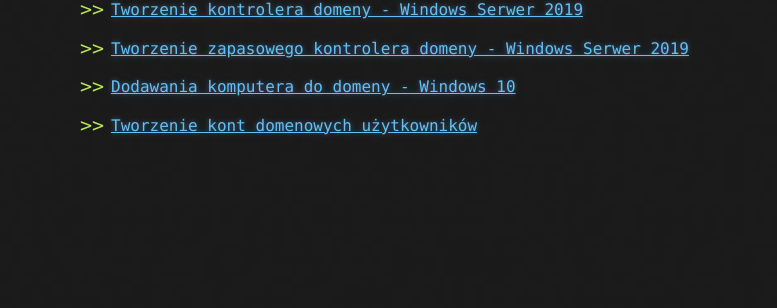
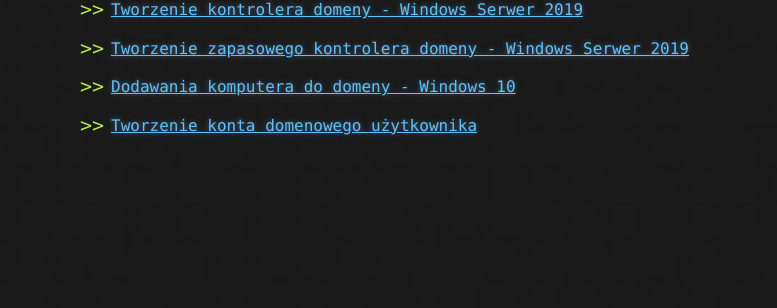
Before and after one commit to JakubK64/jakubk64.github.io, a Jekyll site: the page built from administration.md, in a window 1280 px wide. Shown: the part 328-636 px from the top of the page, without its empty margins (109-886 px from the left). Built offline with Jekyll 4.4.1, drawn with Linux system fonts in a browser that asks for light colours.

Commit message:
Update administration.md

```diff
--- a/administration.md
+++ b/administration.md
@@ -15,7 +15,7 @@
 				<li><a href="{{ "/creating-DC" | prepend: site.baseurl | replace: '//', '/' }}"><p>Tworzenie kontrolera domeny - Windows Serwer 2019</p></a></li>
 				<li><a href="{{ "/creating-DC-rep" | prepend: site.baseurl | replace: '//', '/' }}"><p>Tworzenie zapasowego kontrolera domeny - Windows Serwer 2019</p></a></li>
 				<li><a href="{{ "/adding-computer-to-domain" | prepend: site.baseurl | replace: '//', '/' }}"><p>Dodawania komputera do domeny - Windows 10</p></a></li>
-				<li><a href="{{ "/adding-user-accounts"| prepend: site.baseurl | replace: '//', '/' }}"><p>Tworzenie kont domenowych użytkowników</p></a></li>
+				<li><a href="{{ "/adding-user-accounts"| prepend: site.baseurl | replace: '//', '/' }}"><p>Tworzenie konta domenowego użytkownika</p></a></li>
 			</ol>
 		</p>
 	</ul>
```
